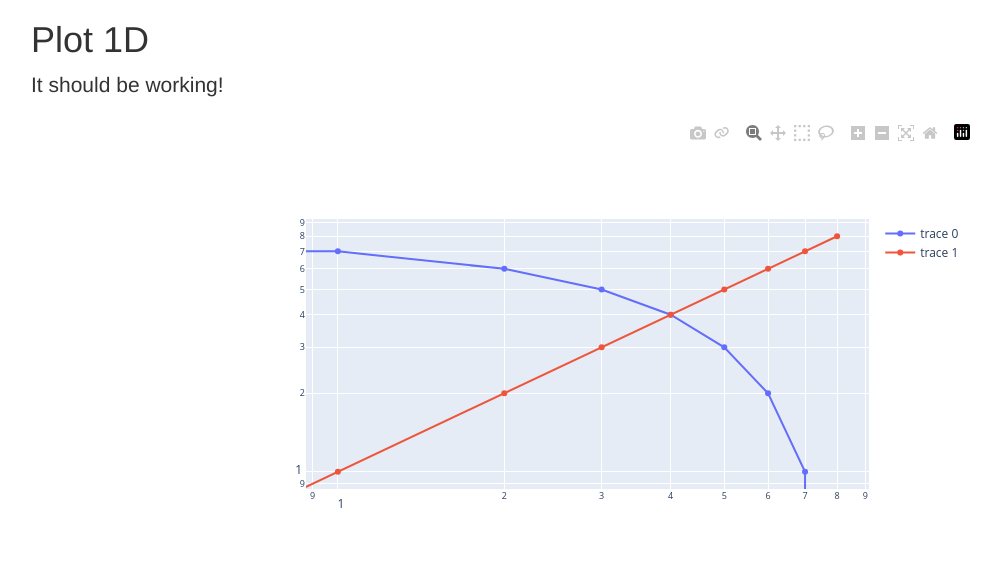
After one commit to ricleal/DjangoPlotLy, a Django app: page /app1/plot1d/ in a window 1280 px wide. The commit adds this page. Shown: the top 568 px of the page, without its empty margins (39-1040 px from the left). Run offline with Django 3.2, Linux system fonts and the light colour scheme; parts of the project's set-up code (start-up, migrations or seed data) failed here and were passed over; some libraries are stand-ins or nearby versions.

Commit message:
Plot.ly 1D working

```diff
--- /dev/null
+++ b/pip.txt
@@ -0,0 +1,2 @@
+Django>=1.9.1
+plotly>=1.9.5
--- /dev/null
+++ b/site1/app1/plots.py
@@ -0,0 +1,27 @@
+from plotly.offline import plot
+import plotly.plotly as py
+import plotly.graph_objs as go
+
+def plot1d():
+    trace1 = go.Scatter(
+        x=[0, 1, 2, 3, 4, 5, 6, 7, 8],
+        y=[8, 7, 6, 5, 4, 3, 2, 1, 0]
+    )
+    trace2 = go.Scatter(
+        x=[0, 1, 2, 3, 4, 5, 6, 7, 8],
+        y=[0, 1, 2, 3, 4, 5, 6, 7, 8]
+    )
+    data = [trace1, trace2]
+    layout = go.Layout(
+        xaxis=dict(
+            type='log',
+            autorange=True
+        ),
+        yaxis=dict(
+            type='log',
+            autorange=True
+        )
+    )
+    fig = go.Figure(data=data, layout=layout)
+    plot_div = plot(fig, output_type='div')
+    return plot_div
--- a/site1/app1/urls.py
+++ b/site1/app1/urls.py
@@ -5,4 +5,6 @@ from . import views
 urlpatterns = [
     # /app1
     url(r'^$', views.IndexView.as_view(), name='index'),
+    url(r'^plot1d/$', views.Plot1DView.as_view(), name='plot1d'),
+
 ]
--- a/site1/app1/views.py
+++ b/site1/app1/views.py
@@ -1,6 +1,16 @@
 
 from django.views.generic import TemplateView
 
+from . import plots
 
 class IndexView(TemplateView):
     template_name = "index.html"
+
+class Plot1DView(TemplateView):
+    template_name = "plot1d.html"
+
+    def get_context_data(self, **kwargs):
+        # Call the base implementation first to get a context
+        context = super(Plot1DView, self).get_context_data(**kwargs)
+        context['plot'] = plots.plot1d()
+        return context
--- /dev/null
+++ b/site1/templates/plot1d.html
@@ -0,0 +1,17 @@
+{% extends "base.html" %}
+{% block content %}
+
+<div class="container">
+  <h1>Plot 1D</h1>
+  <p class="lead">It should be working!</p>
+</div>
+<!-- /.container -->
+
+<div class="container">
+  <div class="row">
+    <div class="col-md-8 col-md-offset-2">{{plot|safe}}</div>
+  </div>
+</div>
+
+</div>
+{% endblock %}
```
Also changed, not shown: site1/templates/index.html (+10 -0 lines), README.md.
